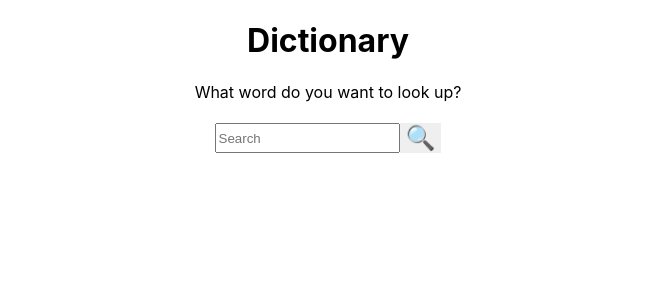
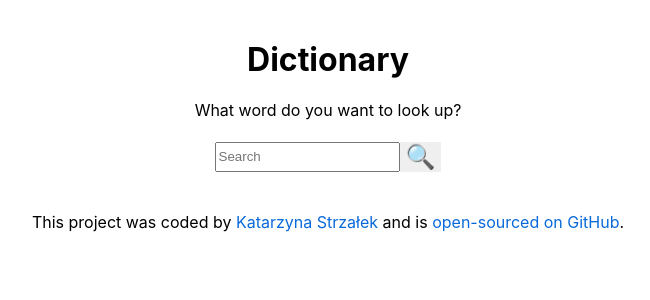
Before and after one commit to Kat-Str/dictionary-app, a React (Create React App) app: page / in a window 1280 px wide. Shown: the top 300 px of the page, without its empty margins (312-962 px from the left). Built offline with nearby package versions, Linux system fonts and the light colour scheme.

Commit message:
Rendered the word meanings

```diff
--- /dev/null
+++ b/src/App.css
@@ -0,0 +1,3 @@
+body {
+  margin: 40px;
+}
--- a/src/App.js
+++ b/src/App.js
@@ -1,9 +1,33 @@
 import Dictionary from "./Dictionary";
+import "./App.css";
 
 export default function App() {
   return (
     <div>
       <Dictionary />
+      <footer
+        style={{ textAlign: "center", marginTop: "40px", display: "block" }}
+      >
+        This project was coded by{" "}
+        <a
+          style={{ textDecoration: "none", color: "#0969da" }}
+          href="https://github.com/Kat-Str/dictionary-app"
+          target="_blank"
+        >
+          {" "}
+          Katarzyna Strzałek{" "}
+        </a>
+        and is{" "}
+        <a
+          style={{ textDecoration: "none", color: "#0969da" }}
+          href="https://github.com/Kat-Str/dictionary-app"
+          target="_blank"
+        >
+          {" "}
+          open-sourced on GitHub
+        </a>
+        .
+      </footer>
     </div>
   );
 }
--- a/src/Dictionary.js
+++ b/src/Dictionary.js
@@ -1,8 +1,10 @@
 import React, { useState } from "react";
 import axios from "axios";
+import Results from "./Results";
 
 export default function Dictionary() {
   let [keyword, setKeyword] = useState("");
+  let [results, setResults] = useState("");
 
   function search(event) {
     event.preventDefault();
@@ -19,6 +21,7 @@ export default function Dictionary() {
 
   function handleResponse(response) {
     console.log(response.data);
+    setResults(response.data[0]);
   }
 
   return (
@@ -42,6 +45,7 @@ export default function Dictionary() {
           style={{ border: "none", fontSize: "1.5rem" }}
         ></input>
       </form>
+      <Results results={results} />
     </div>
   );
 }
--- /dev/null
+++ b/src/Results.js
@@ -0,0 +1,40 @@
+import React from "react";
+
+export default function Results(props) {
+  if (props.results) {
+    return (
+      <div style={{ textAlign: "left" }}>
+        <h2>{props.results.word}</h2>
+        {props.results.phonetics.map(function (phonetic, index) {
+          if (index < 1)
+            return (
+              <span style={{ fontWeight: "bold", opacity: "0.7" }} key={index}>
+                {phonetic.text}{" "}
+              </span>
+            );
+        })}
+
+        {props.results.meanings.map(function (meaning, index) {
+          return (
+            <section key={index}>
+              <h3>{meaning.partOfSpeech}</h3>
+              {meaning.definitions.map(function (definition, index) {
+                if (index < 1)
+                  return (
+                    <div key={index}>
+                      <div className="definition">{definition.definition}</div>
+                      <div style={{ opacity: "0.5" }} className="example">
+                        {definition.example}
+                      </div>
+                    </div>
+                  );
+              })}
+            </section>
+          );
+        })}
+      </div>
+    );
+  } else {
+    return null;
+  }
+}
```
